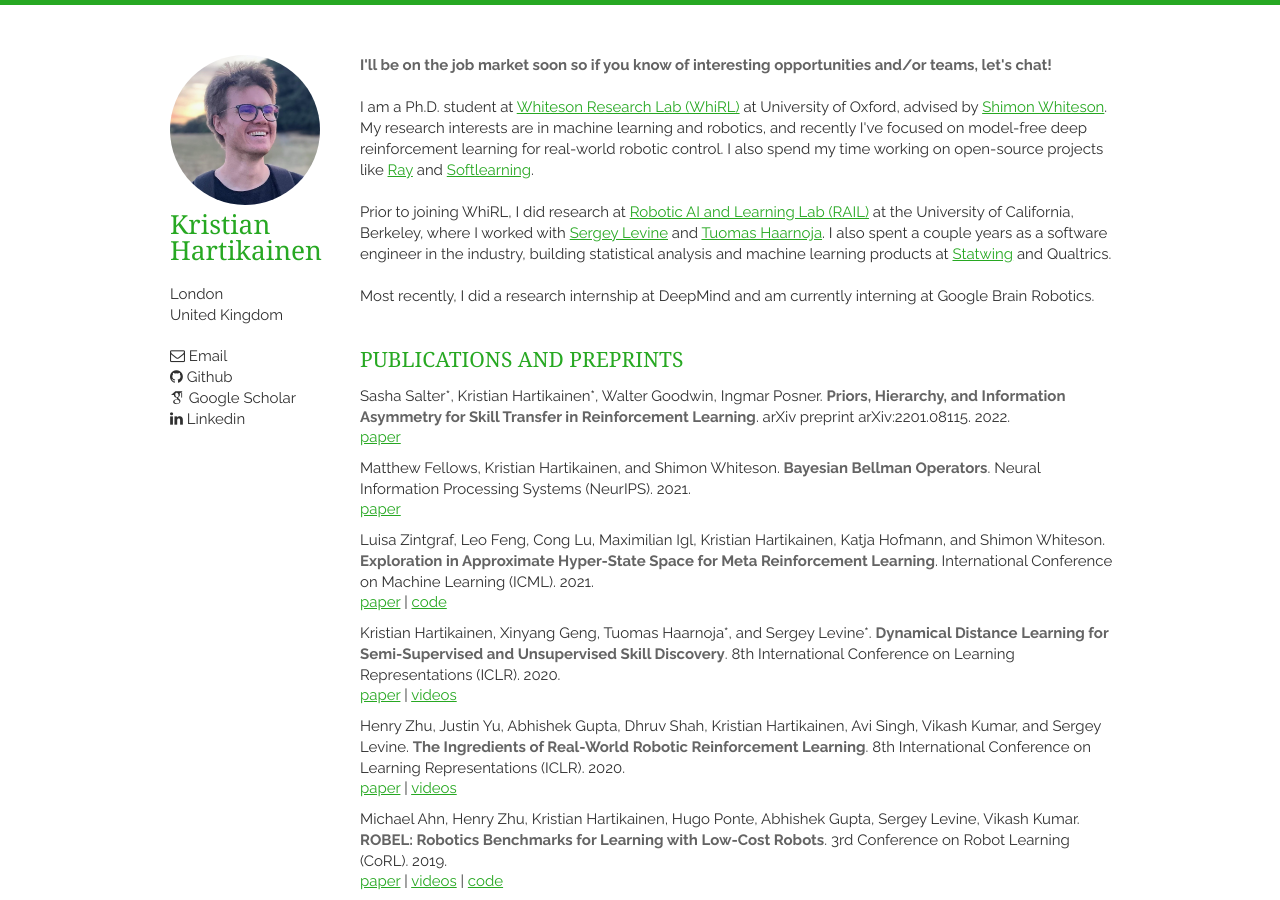
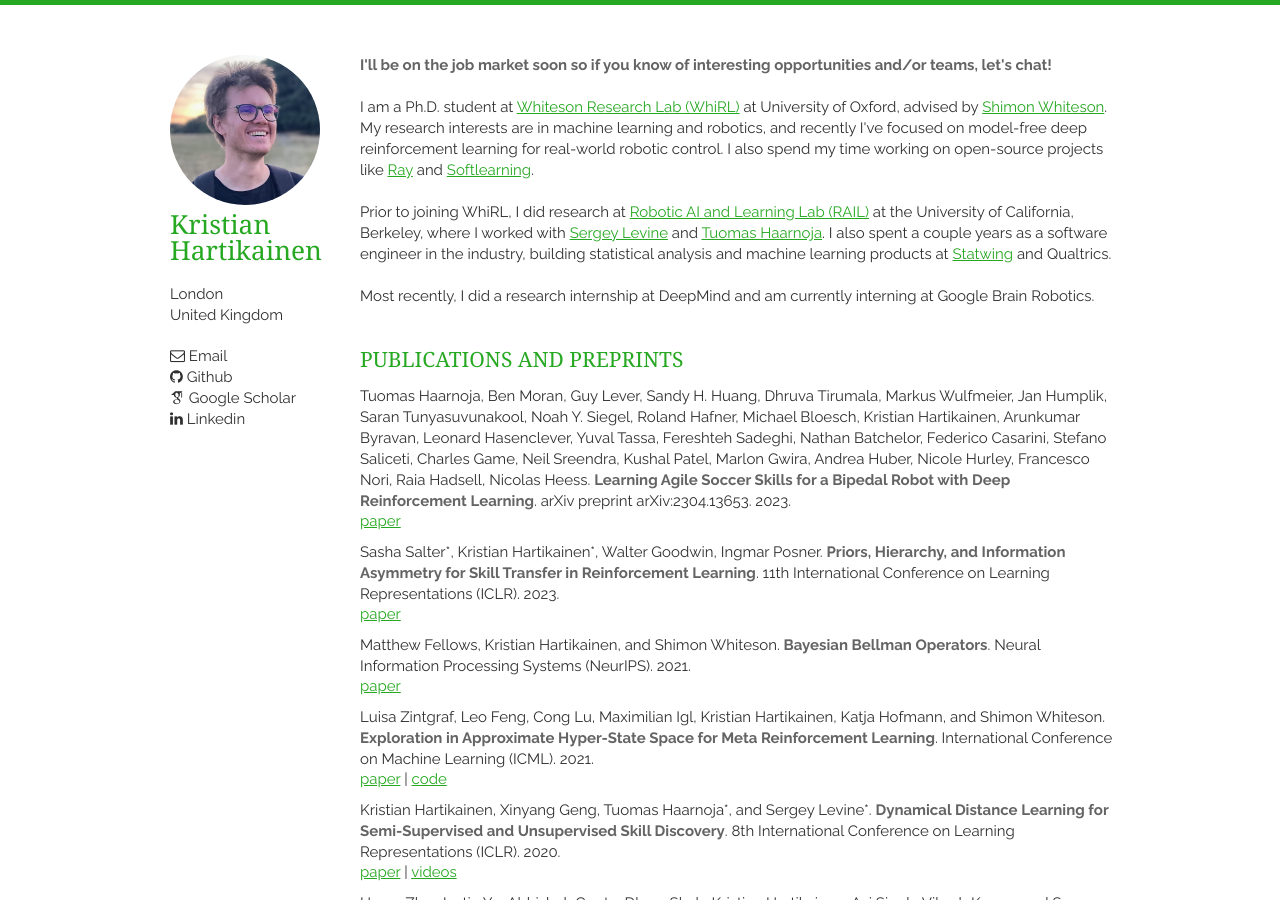
Before and after one commit to hartikainen/hartikainen.github.io, a Jekyll site: the page built from index.html, in a window 1280 px wide and 900 px high. Built offline with Jekyll 4.4.1, drawn with Linux system fonts in a browser that asks for light colours; nearby versions of some CDN libraries; some web fonts are replaced; the list of posts is cut into pages by our own code.

Commit message:
Update publications

```diff
--- a/_data/publications.yaml
+++ b/_data/publications.yaml
@@ -1,8 +1,17 @@
+- haarnoja2023learning:
+  title: Learning Agile Soccer Skills for a Bipedal Robot with Deep Reinforcement Learning
+  author: Tuomas Haarnoja, Ben Moran, Guy Lever, Sandy H. Huang, Dhruva Tirumala, Markus Wulfmeier, Jan Humplik, Saran Tunyasuvunakool, Noah Y. Siegel, Roland Hafner, Michael Bloesch, Kristian Hartikainen, Arunkumar Byravan, Leonard Hasenclever, Yuval Tassa, Fereshteh Sadeghi, Nathan Batchelor, Federico Casarini, Stefano Saliceti, Charles Game, Neil Sreendra, Kushal Patel, Marlon Gwira, Andrea Huber, Nicole Hurley, Francesco Nori, Raia Hadsell, Nicolas Heess
+  journal: arXiv preprint arXiv:2304.13653
+  year: 2023
+  paper_url: https://arxiv.org/abs/2304.13653
+  video_url: null
+  code_url: null
+
 - salter2022priors:
   title: Priors, Hierarchy, and Information Asymmetry for Skill Transfer in Reinforcement Learning
   author: Sasha Salter*, Kristian Hartikainen*, Walter Goodwin, Ingmar Posner
-  journal: arXiv preprint arXiv:2201.08115
-  year: 2022
+  journal: 11th International Conference on Learning Representations (ICLR)
+  year: 2023
   paper_url: https://arxiv.org/abs/2201.08115
   video_url: null
   code_url: null
```
